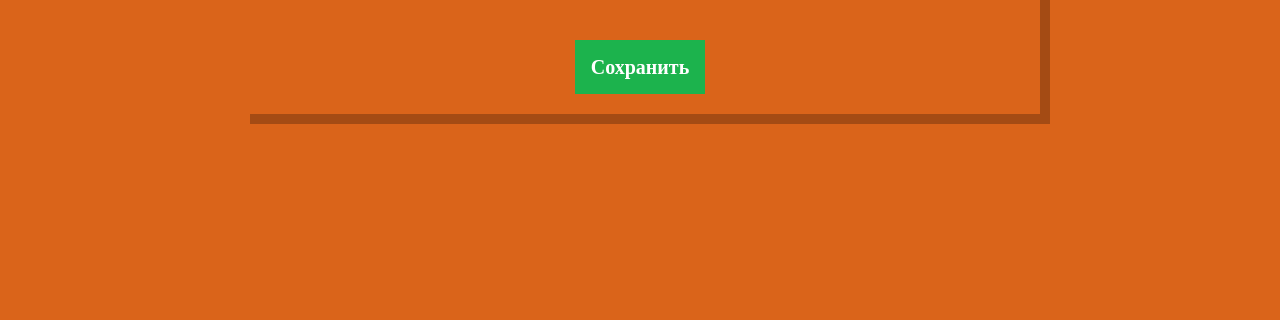
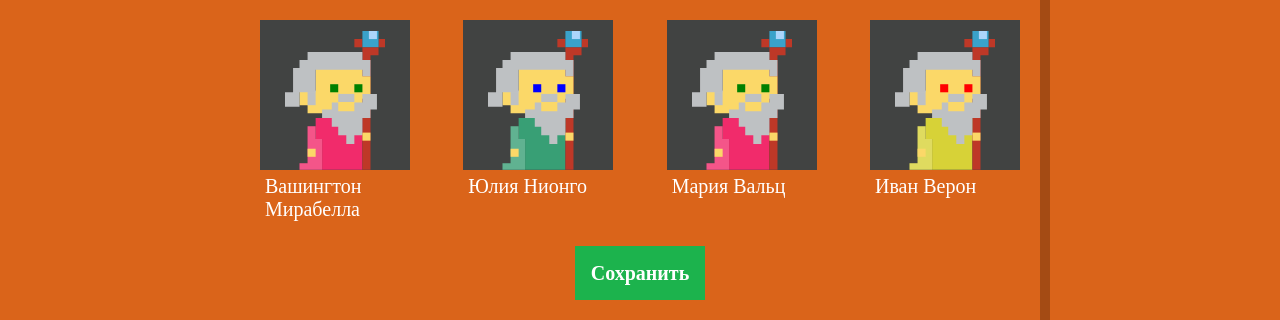
Before and after one commit to frontender-training/code-and-magick-baseJS, a website: page index.html in a window 1280 px wide. Shown: the part 670-990 px from the top of the page. Before the commit the page ends 800 px from the top, so only its background shows below. Drawn offline with Linux system fonts and the light colour scheme; a web font is replaced by a local one.

Commit message:
Code refactoring

```diff
--- a/css/main.css
+++ b/css/main.css
@@ -727,6 +727,10 @@ input[type=radio]:checked + .review-mark-label {
   flex-wrap: nowrap;
 }
 
+.setup-similar-item {
+  width: 150px;
+}
+
 .setup-similar-label {
   margin: 5px;
 
--- a/js/setup.js
+++ b/js/setup.js
@@ -6,32 +6,38 @@ var WIZARD_SURNAMES = ['да Марья', 'Верон', 'Мирабелла', '
 var COAT_COLOR = ['rgb(101, 137, 164)', 'rgb(241, 43, 107)', 'rgb(146, 100, 161)', 'rgb(56, 159, 117)', 'rgb(215, 210, 55)', 'rgb(0, 0, 0)'];
 var EYES_COLOR = ['black', 'red', 'blue', 'yellow', 'green'];
 
-// Функция, возвращающая случайный элемемент массива
-function getRandomElement(array) {
-  for (var i = 0; i < array.length; i++) {
-    var randomIndex = Math.floor(Math.random() * array.length);
+var userDialog = document.querySelector('.setup');
+var setupSimilarWizards = document.querySelector('.setup-similar');
+var similarListElement = userDialog.querySelector('.setup-similar-list');
+var similarWizardTemplate = document.querySelector('#similar-wizard-template').content;
+
+cloneWizard();
+openPopup();
+
+// Клонируем шаблон волшебника
+function cloneWizard() {
+  var similarWizards = generateWizards();
+  var fragment = document.createDocumentFragment();
+
+  for (var i = 0; i < similarWizards.length; i++) {
+    fragment.appendChild(renderWizard(similarWizards[i]));
   }
-  var randomElement = array[randomIndex];
-  return randomElement;
+  similarListElement.appendChild(fragment);
 }
 
-// Функция, возвращающая массив в случайном порядке
-function shuffleArray(array) {
-    for (var i = array.length - 1; i > 0; i--) {
-        var randomIndex = Math.floor(Math.random() * (i + 1));
-        var tempValue = array[i];
-        array[i] = array[randomIndex];
-        array[randomIndex] = tempValue;
-    }
-    return array;
+// Генерируем шаблон волшебника
+function renderWizard(wizard) {
+  var wizardElement = similarWizardTemplate.cloneNode(true);
+  wizardElement.querySelector('.setup-similar-label').textContent = wizard.names + '\n ' + wizard.surnames;
+  wizardElement.querySelector('.wizard-coat').style.fill = wizard.coatColor;
+  wizardElement.querySelector('.wizard-eyes').style.fill = wizard.eyesColor;
+  return wizardElement;
 }
-
-var similarWizards = generateWizards();
 
 // Функция, возвращающаая массив объектов магов
 function generateWizards() {
- var shuffleWizardNames = shuffleArray(WIZARD_NAMES);
- var shuffleWizardSurnames = shuffleArray(WIZARD_SURNAMES);
+  var shuffleWizardNames = shuffleArray(WIZARD_NAMES);
+  var shuffleWizardSurnames = shuffleArray(WIZARD_SURNAMES);
 
   var wizards = [];
   for (var i = 0; i < COUNT_WIZARDS; i++) {
@@ -45,23 +51,28 @@ function generateWizards() {
   return wizards;
 }
 
-// Открываем окно с похожими персонажами
-var userDialog = document.querySelector('.setup');
-var similarWizards = document.querySelector('.setup-similar');
-userDialog.classList.remove('hidden');
-similarWizards.classList.remove('hidden');
+// Функция, открывающая окно с похожими волшебниками
+function openPopup() {
+  userDialog.classList.remove('hidden');
+  setupSimilarWizards.classList.remove('hidden');
+}
 
-// Открываем окно с похожими персонажами
-var similarListElement = userDialog.querySelector('.setup-similar-list');
-var similarWizardTemplate = document.querySelector('#similar-wizard-template').content;
+// Функция, возвращающая массив в случайном порядке
+function shuffleArray(array) {
+  for (var i = array.length - 1; i > 0; i--) {
+    var randomIndex = Math.floor(Math.random() * (i + 1));
+    var tempValue = array[i];
+    array[i] = array[randomIndex];
+    array[randomIndex] = tempValue;
+  }
+  return array;
+}
 
-// Генерируем и клонируем шаблон волшебника
-for (var i = 0; i < 4; i++) {
-  var wizardElement = similarWizardTemplate.cloneNode(true);
-
-  wizardElement.querySelector('.setup-similar-label').textContent = wizards[i].name + ' ' + wizards[i].surname;
-  wizardElement.querySelector('.wizard-coat').style.fill = wizards[i].coatColor;
-  wizardElement.querySelector('.wizard-eyes').style.fill = wizards[i].eyesColor;
-
-  similarListElement.appendChild(wizardElement);
+// Функция, возвращающая случайный элемемент массива
+function getRandomElement(array) {
+  for (var i = 0; i < array.length; i++) {
+    var randomIndex = Math.floor(Math.random() * array.length);
+    var randomElement = array[randomIndex];
+  }
+  return randomElement;
 }
```
